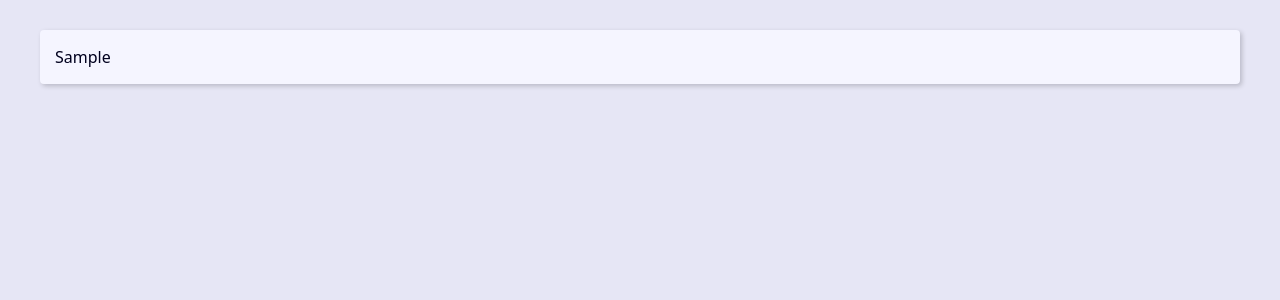
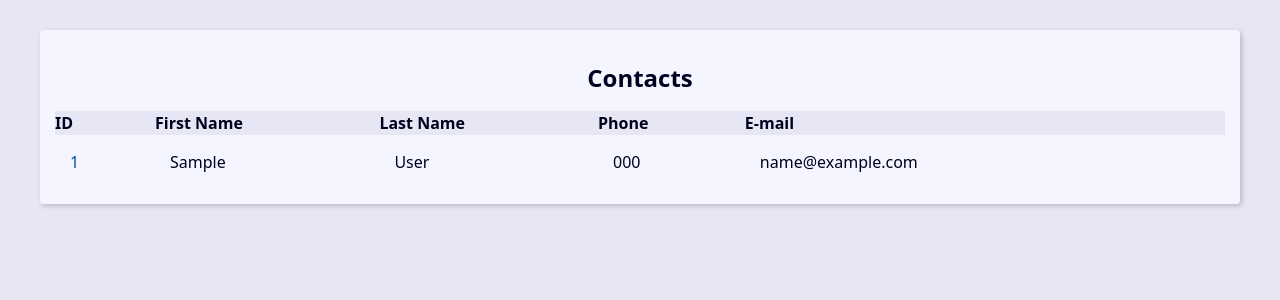
Before and after one commit to mxxIIbruno/projeto-agenda-django, a Django app: page / in a window 1280 px wide. Shown: the top 300 px of the page. Run offline with Django 5.2, Linux system fonts and the light colour scheme; tables that the repository leaves empty hold one stand-in row (values such as "Sample post").

Commit message:
Criando a tabela que exibe os contatos no index.html

```diff
--- a/contact/templates/contact/index.html
+++ b/contact/templates/contact/index.html
@@ -1,7 +1,46 @@
 {% extends "global/base.html" %}
 
 {% block content %}
-    {% for contact in contacts %}
+    {% comment %} {% for contact in contacts %}
         {{contact.first_name}} <br>
-    {% endfor %}
+    {% endfor %} {% endcomment %}
+    <div class="resposive-table">
+        <table class="contacts-table">
+            <caption class="table-caption">
+                Contacts
+            </caption>
+            <thead>
+                <tr class="table-row table-row-header">
+                    <th class="teble-header">ID</th>
+                    <th class="teble-header">First Name</th>
+                    <th class="teble-header">Last Name</th>
+                    <th class="teble-header">Phone</th>
+                    <th class="teble-header">E-mail</th>
+                </tr>
+            </thead>
+            <tbody>
+                {% for contact in contacts %}
+                    <tr class="table-row">
+                        <td class="table-cel">
+                            <a href="#" class="table-link">
+                                {{contact.id}}
+                            </a>
+                        </td>
+                        <td class="table-cel">
+                            {{contact.first_name}}
+                        </td>
+                        <td class="table-cel">
+                            {{contact.last_name}}
+                        </td>
+                        <td class="table-cel">
+                            {{contact.phone}}
+                        </td>
+                        <td class="table-cel">
+                            {{contact.email}}
+                        </td>
+                    </tr>
+                {% endfor %}
+            </tbody>
+        </table>
+    </div>
 {% endblock content %}
```
